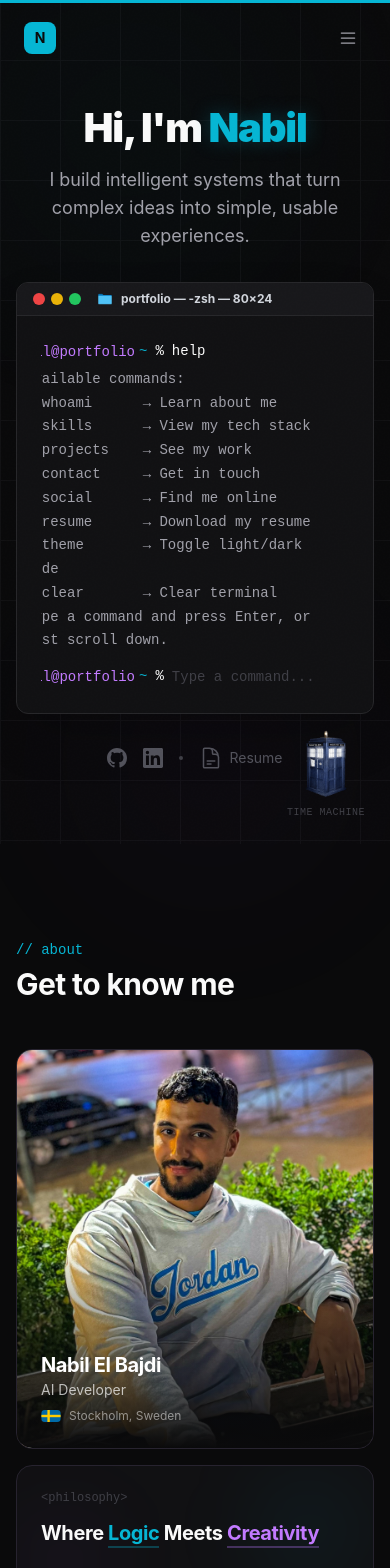
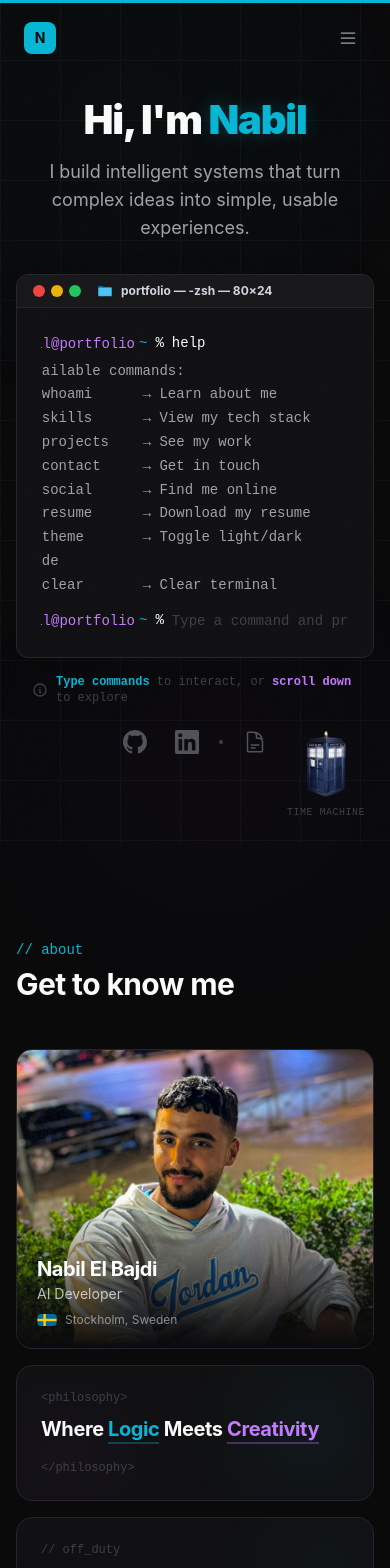
Before and after one commit to nabilelbajdi/nabil-portfolio, a React (Vite) app: page / in a window 390 px wide. Shown: the top 1568 px of the page. Built offline with nearby package versions, Linux system fonts and the light colour scheme; a web font is replaced by a local one.

Commit message:
feat(ux): improve mobile responsiveness and recruiter-friendliness

```diff
--- a/src/v2/components/sections/AboutBento.jsx
+++ b/src/v2/components/sections/AboutBento.jsx
@@ -24,16 +24,16 @@ export function AboutBento() {
           <BentoCard
             variant="gradient"
             delay={0.1}
-            className="md:col-span-4 md:row-span-2 relative overflow-hidden group min-h-[400px]"
+            className="md:col-span-4 md:row-span-2 relative overflow-hidden group min-h-[300px] sm:min-h-[400px]"
           >
             <div className="absolute inset-0 bg-gradient-to-t from-[var(--v2-bg-primary)] via-transparent to-transparent z-10" />
             <SkeletonImage
               src="/assets/images/profile.jpg"
               alt="Nabil El Bajdi"
-              className="absolute inset-0 w-full h-full object-cover object-center group-hover:scale-105 transition-transform duration-700"
+              className="absolute inset-0 w-full h-full object-cover object-top sm:object-center group-hover:scale-105 transition-transform duration-700"
             />
-            <div className="absolute bottom-0 left-0 right-0 p-6 z-20">
-              <h3 className="text-xl font-bold text-white mb-1">Nabil El Bajdi</h3>
+            <div className="absolute bottom-0 left-0 right-0 p-5 sm:p-6 z-20">
+              <h3 className="text-lg sm:text-xl font-bold text-white mb-1">Nabil El Bajdi</h3>
               <p className="text-white/70 text-sm">AI Developer</p>
               <div className="flex items-center gap-2 mt-2">
                 <div className="w-5 h-3 rounded-sm overflow-hidden">
@@ -52,8 +52,8 @@ export function AboutBento() {
             <div className="absolute top-0 right-0 w-32 h-32 bg-[var(--v2-accent)]/5 rounded-full blur-2xl" />
             <div className="absolute bottom-0 left-0 w-24 h-24 bg-purple-500/5 rounded-full blur-2xl" />
             <div className="relative h-full flex flex-col justify-center">
-              <div className="mono text-xs text-[var(--v2-text-dimmed)] mb-4">{'<philosophy>'}</div>
-              <h3 className="text-2xl font-bold text-[var(--v2-text-primary)] leading-tight mb-2">
+              <div className="mono text-xs text-[var(--v2-text-dimmed)] mb-3 sm:mb-4">{'<philosophy>'}</div>
+              <h3 className="text-xl sm:text-2xl font-bold text-[var(--v2-text-primary)] leading-tight mb-2">
                 Where{' '}
                 <span className="relative inline-block">
                   <span className="text-[var(--v2-accent)]">Logic</span>
@@ -65,7 +65,7 @@ export function AboutBento() {
                   <span className="absolute -bottom-1 left-0 w-full h-[2px] bg-purple-400/30" />
                 </span>
               </h3>
-              <div className="mono text-xs text-[var(--v2-text-dimmed)] mt-4">{'</philosophy>'}</div>
+              <div className="mono text-xs text-[var(--v2-text-dimmed)] mt-3 sm:mt-4">{'</philosophy>'}</div>
             </div>
           </BentoCard>
 
--- a/src/v2/components/sections/HeroTerminal.jsx
+++ b/src/v2/components/sections/HeroTerminal.jsx
@@ -163,7 +163,7 @@ export function HeroTerminal() {
   };
 
   return (
-    <section className="relative min-h-screen flex flex-col items-center justify-center px-4 sm:px-6 pt-20 pb-12">
+    <section className="relative min-h-screen flex flex-col items-center justify-center px-4 sm:px-6 pt-20 pb-16 sm:pb-12">
       {/* Intro Text */}
       <motion.div
         initial={{ opacity: 0, y: 20 }}
@@ -188,7 +188,7 @@ export function HeroTerminal() {
         <div
           ref={terminalRef}
           onClick={handleTerminalClick}
-          className="max-h-[50vh] overflow-y-auto scrollbar-thin scrollbar-thumb-[var(--v2-border)] scrollbar-track-transparent"
+          className="max-h-[45vh] sm:max-h-[50vh] overflow-y-auto scrollbar-thin scrollbar-thumb-[var(--v2-border)] scrollbar-track-transparent"
         >
           {/* Command History */}
           <AnimatePresence>
@@ -248,8 +248,8 @@ export function HeroTerminal() {
                     if (lastCmd) setInputValue(lastCmd.command);
                   }
                 }}
-                placeholder="Type a command..."
-                className="ml-2 flex-1 bg-transparent text-[var(--v2-text-primary)] outline-none mono placeholder:text-[var(--v2-text-dimmed)] text-sm sm:text-base"
+                placeholder="Type a command and press Enter"
+                className="ml-2 flex-1 bg-transparent text-[var(--v2-text-primary)] outline-none mono placeholder:text-[var(--v2-text-dimmed)] text-sm"
                 autoComplete="off"
                 spellCheck={false}
                 autoFocus
@@ -260,21 +260,37 @@ export function HeroTerminal() {
         </div>
       </Terminal>
 
+      {/* Terminal Hint for Non-Technical Users */}
+      <motion.div
+        initial={{ opacity: 0 }}
+        animate={{ opacity: 1 }}
+        transition={{ duration: 0.5, delay: 1 }}
+        className="mt-4 sm:mt-6 flex items-center justify-center gap-2 text-[var(--v2-text-dimmed)] text-xs sm:text-sm px-4"
+      >
+        <svg className="w-4 h-4 flex-shrink-0" fill="none" viewBox="0 0 24 24" stroke="currentColor">
+          <path strokeLinecap="round" strokeLinejoin="round" strokeWidth={2} d="M13 16h-1v-4h-1m1-4h.01M21 12a9 9 0 11-18 0 9 9 0 0118 0z" />
+        </svg>
+        <span className="mono">
+          <span className="text-[var(--v2-accent)] font-bold">Type commands</span> to interact, or{' '}
+          <span className="text-purple-400 font-bold">scroll down</span> to explore
+        </span>
+      </motion.div>
+
       {/* Social Links */}
       <motion.div
         initial={{ opacity: 0, y: 20 }}
         animate={{ opacity: 1, y: 0 }}
         transition={{ duration: 0.5, delay: 0.8 }}
-        className="flex items-center gap-4 mt-8"
+        className="flex items-center gap-3 sm:gap-4 mt-4 sm:mt-6"
       >
         <a
           href="https://github.com/nabilelbajdi"
           target="_blank"
           rel="noopener noreferrer"
-          className="text-[var(--v2-text-muted)] hover:text-[var(--v2-accent)] transition-colors"
+          className="p-2 text-[var(--v2-text-muted)] hover:text-[var(--v2-accent)] transition-colors"
           aria-label="GitHub"
         >
-          <svg className="w-5 h-5" fill="currentColor" viewBox="0 0 24 24">
+          <svg className="w-6 h-6" fill="currentColor" viewBox="0 0 24 24">
             <path d="M12 0C5.37 0 0 5.37 0 12c0 5.31 3.435 9.795 8.205 11.385.6.105.825-.255.825-.57 0-.285-.015-1.23-.015-2.235-3.015.555-3.795-.735-4.035-1.41-.135-.345-.72-1.41-1.23-1.695-.42-.225-1.02-.78-.015-.795.945-.015 1.62.87 1.845 1.23 1.08 1.815 2.805 1.305 3.495.99.105-.78.42-1.305.765-1.605-2.67-.3-5.46-1.335-5.46-5.925 0-1.305.465-2.385 1.23-3.225-.12-.3-.54-1.53.12-3.18 0 0 1.005-.315 3.3 1.23.96-.27 1.98-.405 3-.405s2.04.135 3 .405c2.295-1.56 3.3-1.23 3.3-1.23.66 1.65.24 2.88.12 3.18.765.84 1.23 1.905 1.23 3.225 0 4.605-2.805 5.625-5.475 5.925.435.375.81 1.095.81 2.22 0 1.605-.015 2.895-.015 3.3 0 .315.225.69.825.57A12.02 12.02 0 0024 12c0-6.63-5.37-12-12-12z" />
           </svg>
         </a>
@@ -282,10 +298,10 @@ export function HeroTerminal() {
           href="https://linkedin.com/in/nabilelbajdi"
           target="_blank"
           rel="noopener noreferrer"
-          className="text-[var(--v2-text-muted)] hover:text-[var(--v2-accent)] transition-colors"
+          className="p-2 text-[var(--v2-text-muted)] hover:text-[var(--v2-accent)] transition-colors"
           aria-label="LinkedIn"
         >
-          <svg className="w-5 h-5" fill="currentColor" viewBox="0 0 24 24">
+          <svg className="w-6 h-6" fill="currentColor" viewBox="0 0 24 24">
             <path d="M20.447 20.452h-3.554v-5.569c0-1.328-.027-3.037-1.852-3.037-1.853 0-2.136 1.445-2.136 2.939v5.667H9.351V9h3.414v1.561h.046c.477-.9 1.637-1.85 3.37-1.85 3.601 0 4.267 2.37 4.267 5.455v6.286zM5.337 7.433a2.062 2.062 0 01-2.063-2.065 2.064 2.064 0 112.063 2.065zm1.782 13.019H3.555V9h3.564v11.452zM22.225 0H1.771C.792 0 0 .774 0 1.729v20.542C0 23.227.792 24 1.771 24h20.451C23.2 24 24 23.227 24 22.271V1.729C24 .774 23.2 0 22.222 0h.003z" />
           </svg>
         </a>
@@ -294,13 +310,13 @@ export function HeroTerminal() {
           href="/resume.pdf"
           target="_blank"
           rel="noopener noreferrer"
-          className="inline-flex items-center gap-1.5 text-[var(--v2-text-muted)] hover:text-[var(--v2-accent)] transition-colors"
+          className="inline-flex items-center gap-1.5 p-2 text-[var(--v2-text-muted)] hover:text-[var(--v2-accent)] transition-colors"
           aria-label="Resume"
         >
           <svg className="w-6 h-6" fill="none" viewBox="0 0 24 24" stroke="currentColor" strokeWidth={1.5}>
             <path strokeLinecap="round" strokeLinejoin="round" d="M19.5 14.25v-2.625a3.375 3.375 0 00-3.375-3.375h-1.5A1.125 1.125 0 0113.5 7.125v-1.5a3.375 3.375 0 00-3.375-3.375H8.25m0 12.75h7.5m-7.5 3H12M10.5 2.25H5.625c-.621 0-1.125.504-1.125 1.125v17.25c0 .621.504 1.125 1.125 1.125h12.75c.621 0 1.125-.504 1.125-1.125V11.25a9 9 0 00-9-9z" />
           </svg>
-          <span className="text-sm">Resume</span>
+          <span className="text-sm font-semibold hidden sm:inline">Resume</span>
         </a>
       </motion.div>
 
--- a/src/v2/data/terminalCommands.js
+++ b/src/v2/data/terminalCommands.js
@@ -22,7 +22,6 @@ export const COMMANDS = {
             '  theme       → Toggle light/dark mode',
             '  clear       → Clear terminal',
             '',
-            'Type a command and press Enter, or just scroll down.',
         ],
     },
     whoami: {
```
Also changed, not shown: src/v2/components/sections/ContactSection.jsx (+39 -3 lines), src/v2/components/sections/ProjectsShowcase.jsx (+9 -9 lines), tsconfig.node.json (+8 -5 lines).
